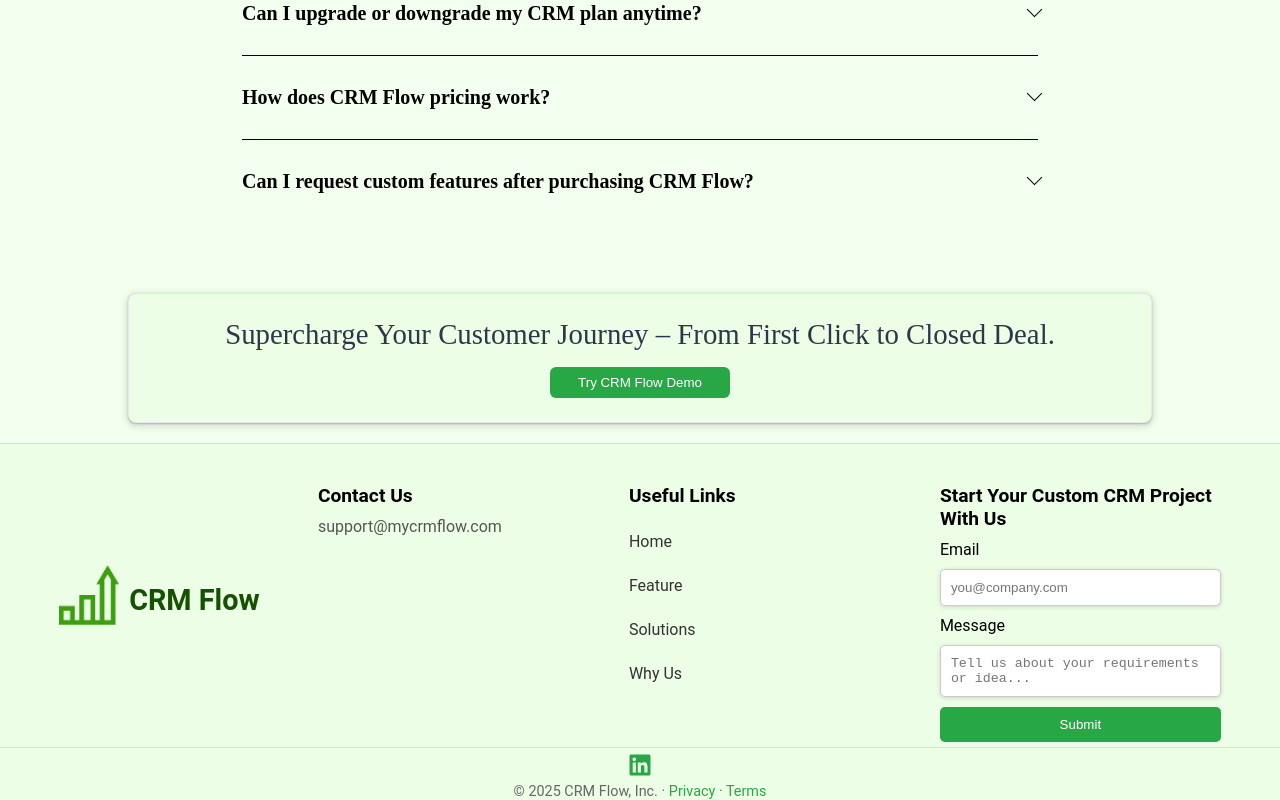
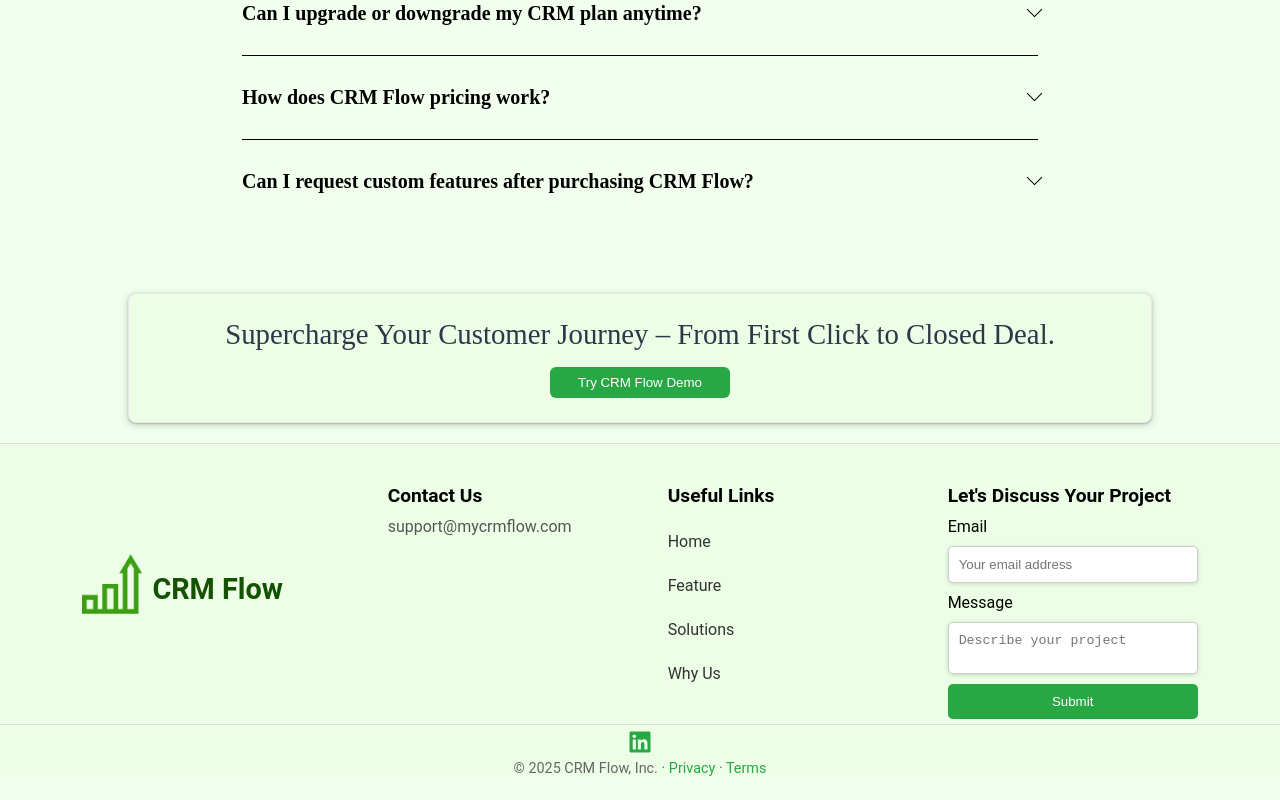
Before and after one commit to Sabarinathan-arun/CRM-Flow-1, a React (Create React App) app: page / in a window 1280 px wide. Shown: the part 4237-5037 px from the top of the page. After the commit the page ends 5014 px from the top, so only its background shows below. Built offline with nearby package versions, Linux system fonts and the light colour scheme.

Commit message:
Update FooterForm.jsx

```diff
--- a/src/component/LandingPageComponent/footer/FooterForm.jsx
+++ b/src/component/LandingPageComponent/footer/FooterForm.jsx
@@ -4,7 +4,12 @@
 import Toast from "./alert/Toast";
 
 const FooterForm = () => {
-  const [formData, setFormData] = useState({ Email: "", Message: "" });
+  const [formData, setFormData] = useState({
+    Email: "",
+    Message: "",
+  });
+  const [response, setResponse] = useState("");
+
   const [toast, setToast] = useState({ show: false, message: "", type: "success" });
 
   const handleChange = (e) => {
@@ -18,7 +23,6 @@
       showToast("Please fill in all fields.", "error");
       return;
     }
-
     try {
       const scriptURL =
         "https://script.google.com/macros/s/AKfycbzQGDTwa3kl5u7fPeNRgAqlStcSAkWmo_ZUhMMOkECb4FmkVuiW9PyVCH2b51hLl8Wotw/exec";
@@ -27,64 +31,63 @@
       formBody.append("Email", formData.Email);
       formBody.append("Message", formData.Message);
 
-      await axios.post(scriptURL, formBody, {
-        headers: { "Content-Type": "application/x-www-form-urlencoded" },
+        const response = await axios.post(scriptURL, formBody,
+          {
+           headers: {
+            "Content-Type": "application/x-www-form-urlencoded"
+           },
          });
 
+         setResponse(response.data);
+
       setFormData({ Email: "", Message: "" });
-      showToast("Your message was sent successfully!", "success");
+
+      showToast("Submitted successfully!", "success");
     } catch (error) {
-      console.error("Submission failed:", error);
-      showToast("Something went wrong. Please try again later.", "error");
+      console.error("Error submitting form:", error);
+      // showToast("Error submitting form.", "error");
     }
   };
 
   const showToast = (message, type = "success") => {
     setToast({ show: true, message, type });
-    setTimeout(() => setToast({ show: false, message: "", type: "success" }), 3000);
+
+    setTimeout(() => {
+      setToast((prev) => ({ ...prev, show: false }));
+      setResponse("");
+    }, 3000);
   };
 
   return (
-    <div className="footer-form" role="form" aria-label="Project discussion form">
-      <h2>Start Your Custom CRM Project With Us</h2>
+    <div className="footer-form">
+      <h2>Let's Discuss Your Project</h2>
       <form onSubmit={handleSubmit}>
-        <label htmlFor="email">Email</label>
+        <label>Email</label>
         <input
-          id="email"
           type="email"
           name="Email"
           className="footer-input"
           value={formData.Email}
           onChange={handleChange}
-          placeholder="you@company.com"
+          placeholder="Your email address"
           required
-          aria-required="true"
         />
 
-        <label htmlFor="message">Message</label>
+        <label>Message</label>
         <textarea
-          id="message"
           name="Message"
           className="footer-input"
           value={formData.Message}
           onChange={handleChange}
-          placeholder="Tell us about your requirements or idea..."
+          placeholder="Describe your project"
           required
-          aria-required="true"
           style={{ resize: "none" }}
         />
 
-        {/* Honeypot field for spam protection (optional) */}
-        {/* <input type="text" name="bot-field" style={{ display: "none" }} /> */}
-
-        <button type="submit" className="footer-button">
-          Submit
-        </button>
+        <button type="submit">Submit</button>
       </form>
 
-      {toast.show && (
-        <Toast message={toast.message} type={toast.type} onClose={() => setToast({ show: false })} />
-      )}
+      {toast.show && <Toast message={toast.message} type={toast.type} onClose={() => setToast({ show: false })} />}
     </div>
   );
 };
```
Lines whose indentation alone changed are shown as unchanged.
